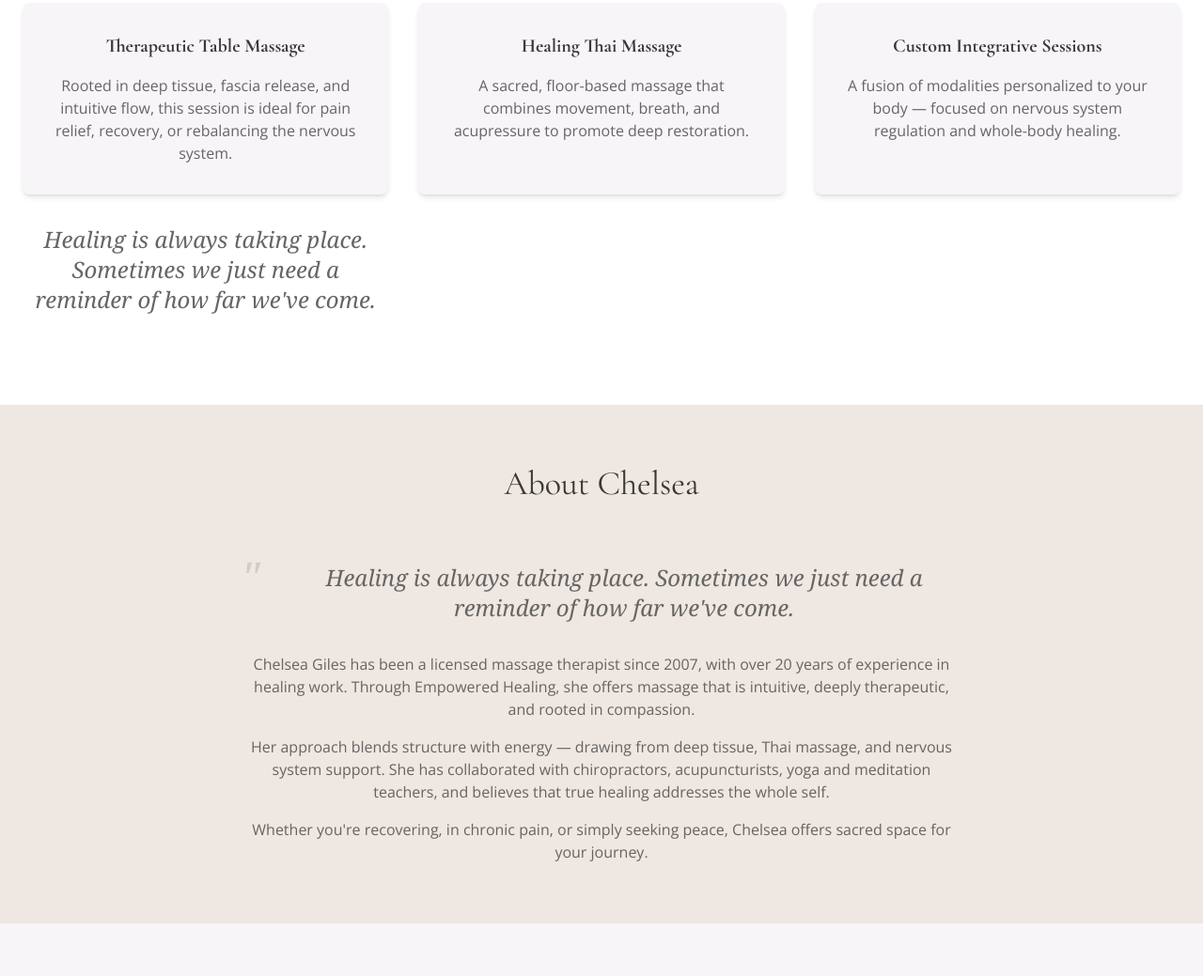
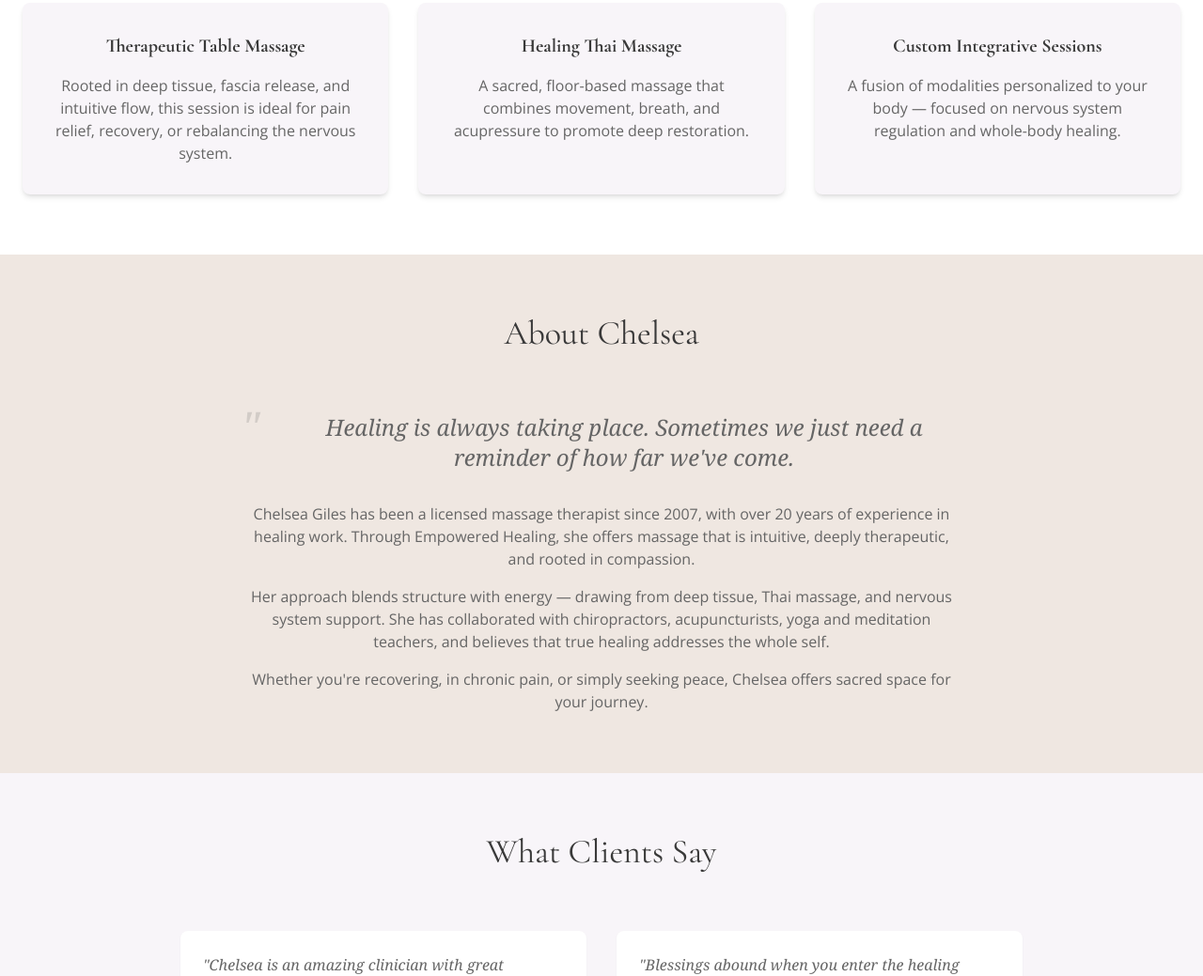
Before and after one commit to rmtbb/remotebbsite, a plain HTML site: page empoweredhealing-preview.html in a window 1280 px wide. Shown: the part 965-2004 px from the top of the page at 94% size. Drawn offline with nearby package versions, Linux system fonts and the light colour scheme.

Commit message:
Add files via upload

```diff
--- a/empoweredhealing-preview.html
+++ b/empoweredhealing-preview.html
@@ -120,12 +120,6 @@
             <p>A fusion of modalities personalized to your body — focused on nervous system regulation and whole-body healing.</p>
           </div>
         </a>
-    <div class="max-w-4xl mx-auto">
-      <div><div class="space-y4 text-center">
-        <p class="italic font-serif text-xl md:text-2xl text-center mb-8 relative">
-          Healing is always taking place. Sometimes we just need a reminder of how far we've come.</p>
-      </div>
-      </div>
     </div>
 
   </section>
@@ -134,7 +128,7 @@
     <div class="max-w-3xl mx-auto">
       <h2 class="text-3xl md:text-4xl text-center mb-16">About Chelsea</h2>
         <div class="relative">
-        <blockquote class="italic font-serif md:text-2xl text-center mb-8 relative pl-12 quote-icon viewBox="0 0 24 24"">
+        <blockquote class="italic font-serif     md:text-2xl text-center mb-8 relative pl-12 quote-icon viewBox="0 0 24 24"">
           Healing is always taking place. Sometimes we just need a reminder of how far we've come.
         </blockquote>
       </div>
```
